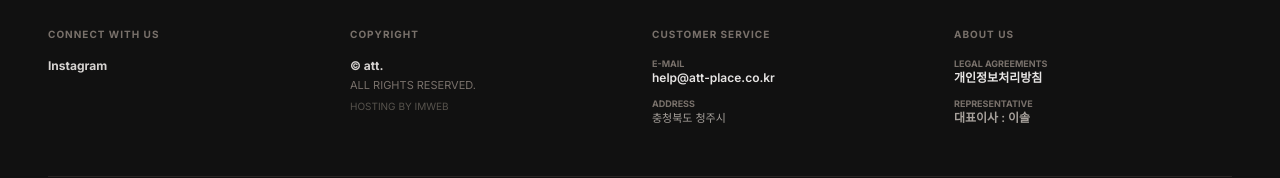
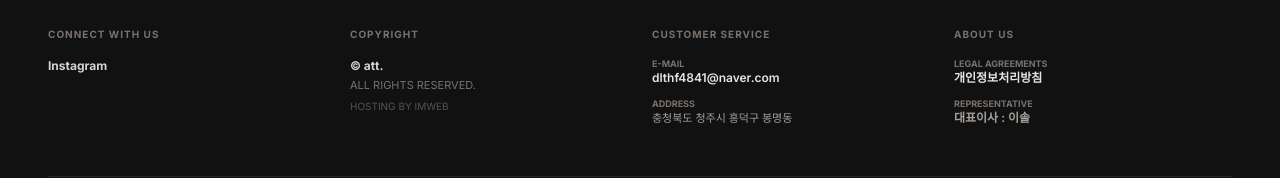
Before and after one commit to ljh200048/att, a React (Vite) app: page / in a window 1280 px wide. Shown: the part 3145-3323 px from the top of the page. Built offline with nearby package versions, Linux system fonts and the light colour scheme; no server answers; the database is empty.

Commit message:
fix(footer): update contact email and address details

```diff
--- a/src/components/Footer.tsx
+++ b/src/components/Footer.tsx
@@ -42,12 +42,12 @@ export default function Footer({ onNavigate }: FooterProps) {
             <div className="space-y-3 text-stone-300">
               <div>
                 <span className="text-[9px] text-stone-500 block font-bold">E-MAIL</span>
-                <span className="hover:text-white cursor-pointer break-all font-semibold text-stone-200">help@att-place.co.kr</span>
+                <span className="hover:text-white cursor-pointer break-all font-semibold text-stone-200">dlthf4841@naver.com</span>
               </div>
               <div>
                 <span className="text-[9px] text-stone-500 block font-bold">ADDRESS</span>
                 <p className="leading-relaxed text-[11px] font-medium text-stone-400">
-                  충청북도 청주시
+                  충청북도 청주시 흥덕구 봉명동
                 </p>
               </div>
             </div>
```
